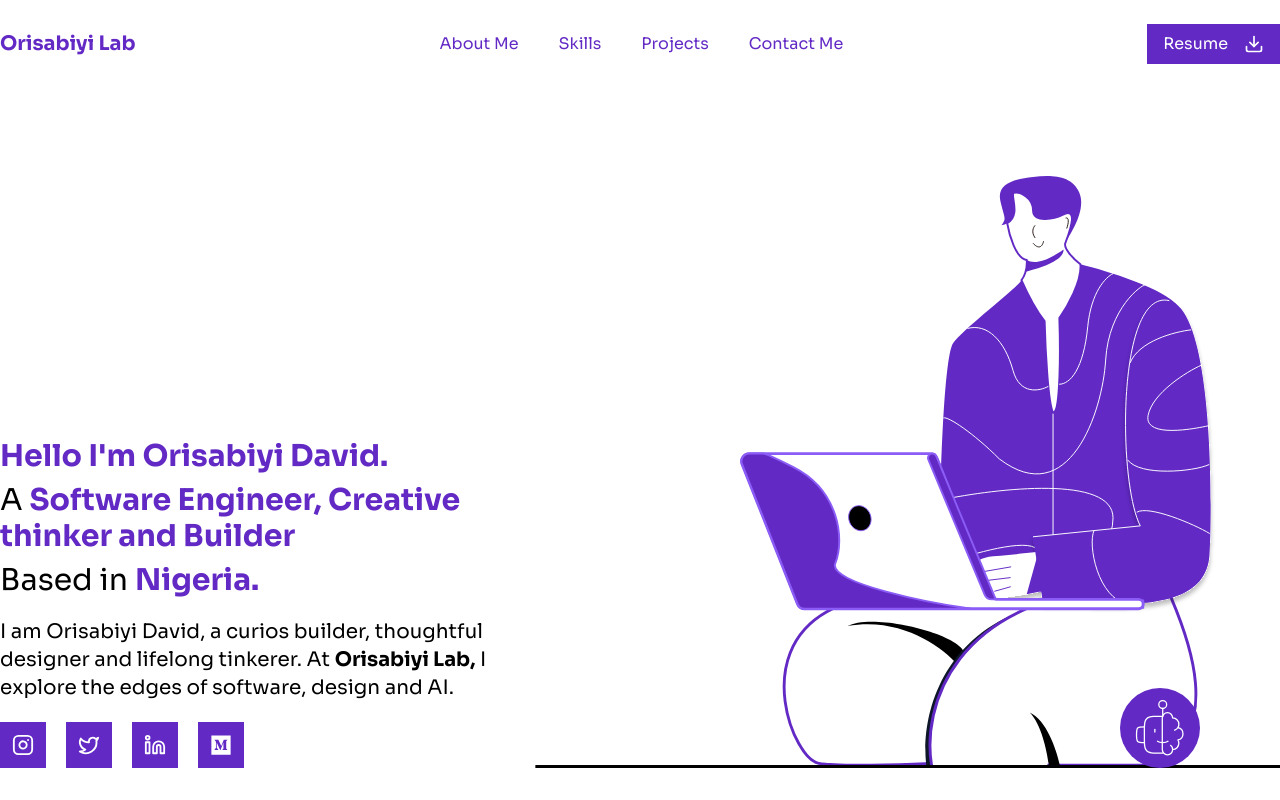
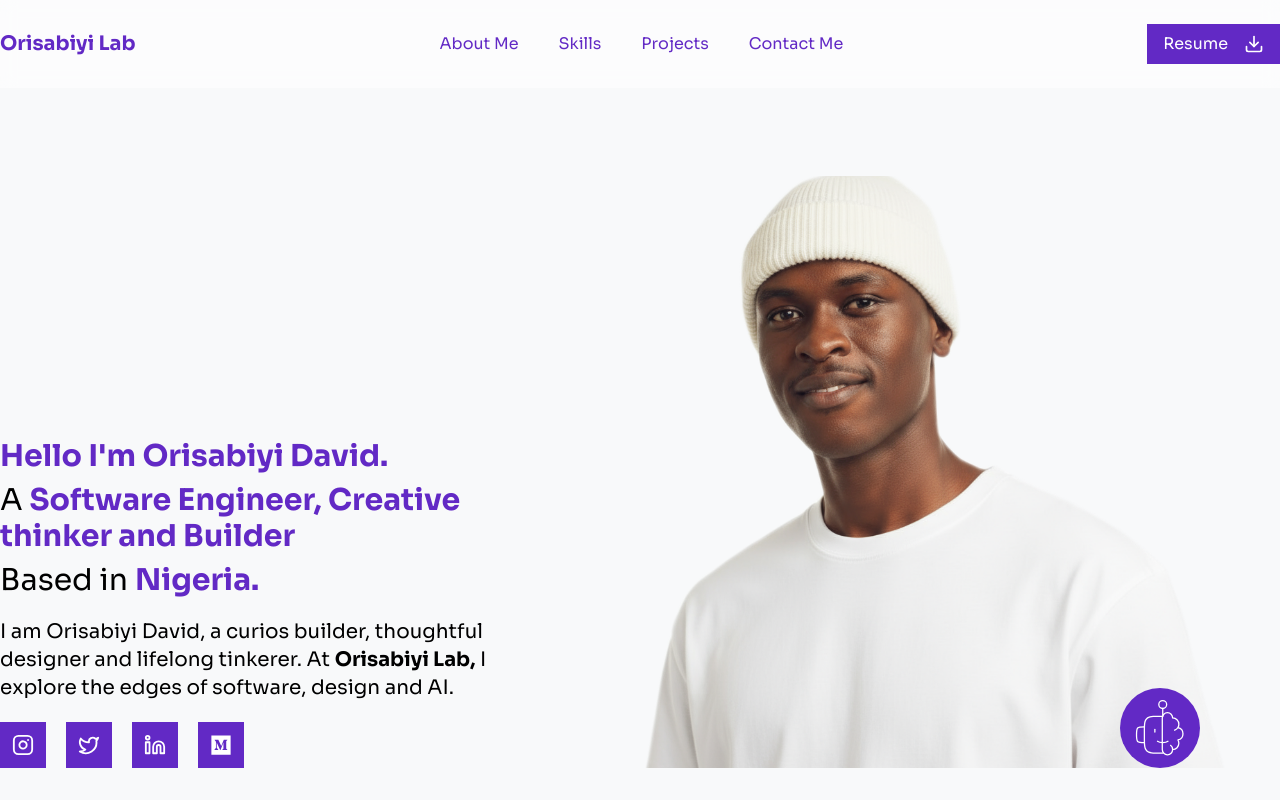
Before and after one commit to Orisabiyi/orisabiyi-lab, a Next.js app: page / in a window 1280 px wide. Shown: the top 800 px of the page. Built offline with nearby package versions, Linux system fonts and the light colour scheme.

Commit message:
feat: update images in header and about section, add horizontal flip effect to about image

```diff
--- a/app/globals.css
+++ b/app/globals.css
@@ -37,3 +37,7 @@ body {
 .scrollbar-hide::-webkit-scrollbar {
   display: none;
 }
+
+img.about-img {
+  transform: scaleX(-1);
+}
--- a/app/layout.tsx
+++ b/app/layout.tsx
@@ -106,7 +106,7 @@ export default function RootLayout({
   return (
     <html lang="en">
       <SpeedInsights />
-      <body className={`${sora.className} antialiased bg-white relative`}>{children}</body>
+      <body className={`${sora.className} antialiased relative bg-gray-100/50`}>{children}</body>
     </html>
   );
 }
--- a/components/about-section.tsx
+++ b/components/about-section.tsx
@@ -6,14 +6,15 @@ export default function AboutSection() {
     <section className="container mx-auto py-10 items-center flex flex-col md:flex-row gap-20 font-sora">
       <figure className="px-10 md:p-0 md:w-1/2">
         <Image
-          src="/images/me-icon.svg"
+          src="/images/david-pic.png"
+          // src="/images/me-icon.svg"
           alt="About Me"
           width={1200}
           height={600}
           loading="lazy"
           fetchPriority="low"
           priority={false}
-          className="w-full h-auto"
+          className="w-full h-auto about-img"
         />
       </figure>
       <div className="flex-1 flex flex-col gap-6 px-10 md:p-0">
@@ -21,7 +22,7 @@ export default function AboutSection() {
           <span>About</span>
           <span className="font-bold text-primary"> Me</span>
         </h2>
-        <p className="text-base leading-relaxed">
+        <p className="text-sm leading-relaxed">
           {about.body.replace(/<br \/>/g, "\n").replace(/<\/?p>/g, "").split("\n").map((line, index) => (
             <span key={index}>
               {line}
--- a/components/header.tsx
+++ b/components/header.tsx
@@ -33,9 +33,10 @@ export default function Header() {
         <Socials />
       </div>
 
-      <figure className="w-full md:flex-1 flex items-center justify-center">
+      <figure className="w-full  md:flex-1 flex items-center justify-center overflow-hidden">
         <Image
-          src="/images/hero-icon-banner.svg"
+          src="/images/davd-hero.png"
+          // src="/images/hero-icon-banner.svg"
           alt="Orisabiyi Lab"
           width={600}
           height={600}
@@ -43,7 +44,7 @@ export default function Header() {
           preload={true}
           fetchPriority="high"
           // priority={true}
-          className="w-full h-full block object-cover"
+          className="w-full h-full block object-contain scale-120"
         />
       </figure>
     </header>
```
Also changed, not shown: public/images/davd-hero.png.
